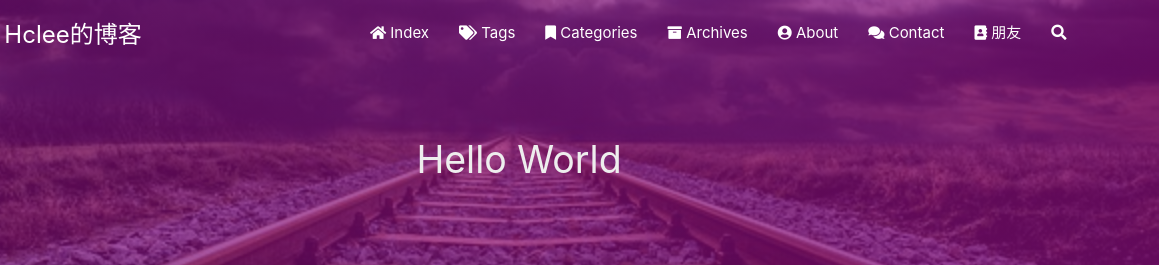
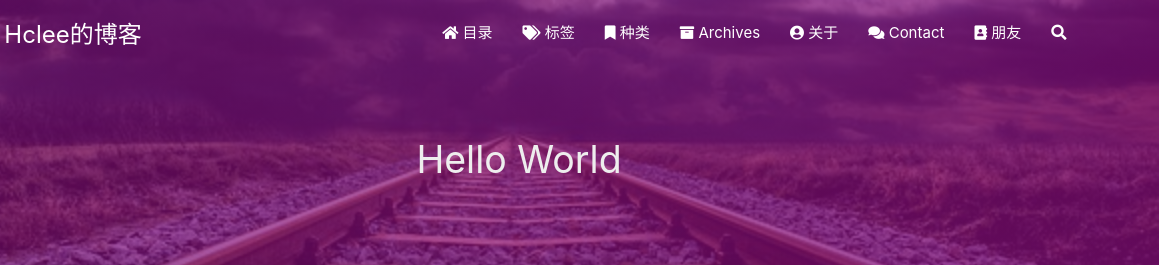
Before and after one commit to hcleelove/hcleelove.github.io, a plain HTML site: page 2022/12/30/hello-world/index.html in a window 1280 px wide. Shown: the top 265 px of the page, 121-1280 px from the left. Drawn offline with Linux system fonts and the light colour scheme; some packages are replaced by stand-ins of ours; no server answers; a script that the page names is missing.

Commit message:
Site updated: 2023-01-01 19:40:07

```diff
--- a/2022/12/30/hello-world/index.html
+++ b/2022/12/30/hello-world/index.html
@@ -57,7 +57,7 @@
 
       <i class="fas fa-home" style="zoom: 0.6;"></i>
 
-      <span>Index</span>
+      <span>目录</span>
     </a>
 
   </li>
@@ -68,7 +68,7 @@
 
       <i class="fas fa-tags" style="zoom: 0.6;"></i>
 
-      <span>Tags</span>
+      <span>标签</span>
     </a>
 
   </li>
@@ -79,7 +79,7 @@
 
       <i class="fas fa-bookmark" style="zoom: 0.6;"></i>
 
-      <span>Categories</span>
+      <span>种类</span>
     </a>
 
   </li>
@@ -101,7 +101,7 @@
 
       <i class="fas fa-user-circle" style="zoom: 0.6;"></i>
 
-      <span>About</span>
+      <span>关于</span>
     </a>
 
   </li>
@@ -160,7 +160,7 @@
 
 			    <i class="fa-fw fas fa-home"></i>
 
-			Index
+			目录
 		</a>
 
         </li>
@@ -171,7 +171,7 @@
 
 			    <i class="fa-fw fas fa-tags"></i>
 
-			Tags
+			标签
 		</a>
 
         </li>
@@ -182,7 +182,7 @@
 
 			    <i class="fa-fw fas fa-bookmark"></i>
 
-			Categories
+			种类
 		</a>
 
         </li>
@@ -204,7 +204,7 @@
 
 			    <i class="fa-fw fas fa-user-circle"></i>
 
-			About
+			关于
 		</a>
 
         </li>
--- a/index.html
+++ b/index.html
@@ -57,7 +57,7 @@
 
       <i class="fas fa-home" style="zoom: 0.6;"></i>
 
-      <span>Index</span>
+      <span>目录</span>
     </a>
 
   </li>
@@ -68,7 +68,7 @@
 
       <i class="fas fa-tags" style="zoom: 0.6;"></i>
 
-      <span>Tags</span>
+      <span>标签</span>
     </a>
 
   </li>
@@ -79,7 +79,7 @@
 
       <i class="fas fa-bookmark" style="zoom: 0.6;"></i>
 
-      <span>Categories</span>
+      <span>种类</span>
     </a>
 
   </li>
@@ -101,7 +101,7 @@
 
       <i class="fas fa-user-circle" style="zoom: 0.6;"></i>
 
-      <span>About</span>
+      <span>关于</span>
     </a>
 
   </li>
@@ -160,7 +160,7 @@
 
 			    <i class="fa-fw fas fa-home"></i>
 
-			Index
+			目录
 		</a>
 
         </li>
@@ -171,7 +171,7 @@
 
 			    <i class="fa-fw fas fa-tags"></i>
 
-			Tags
+			标签
 		</a>
 
         </li>
@@ -182,7 +182,7 @@
 
 			    <i class="fa-fw fas fa-bookmark"></i>
 
-			Categories
+			种类
 		</a>
 
         </li>
@@ -204,7 +204,7 @@
 
 			    <i class="fa-fw fas fa-user-circle"></i>
 
-			About
+			关于
 		</a>
 
         </li>
```
Also changed, not shown: 404/index.html (+8 -8 lines), about/index.html (+8 -8 lines), archives/2022/12/index.html (+8 -8 lines), archives/2022/index.html (+8 -8 lines), archives/index.html (+8 -8 lines), categories/index.html (+8 -8 lines), contact/index.html (+8 -8 lines), tags/index.html (+8 -8 lines).
